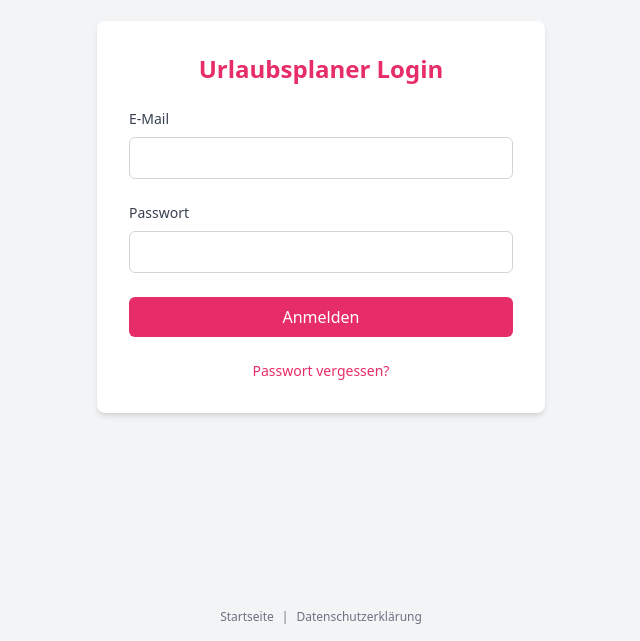
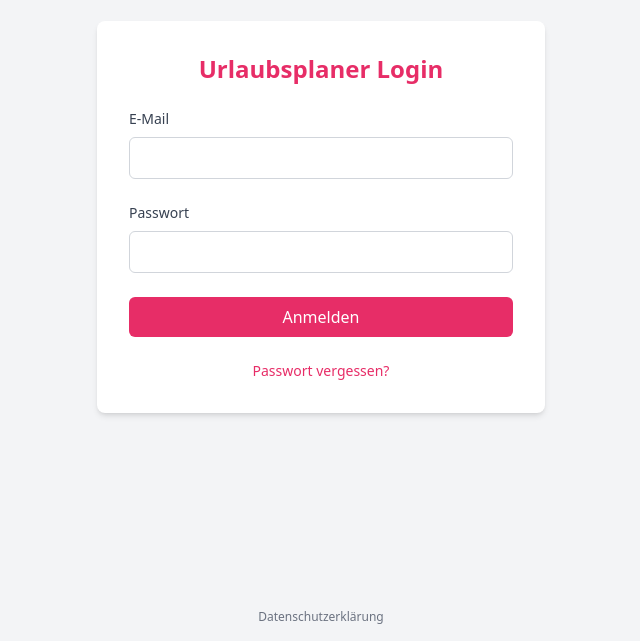
Before and after one commit to philipp-1337/urlaubsplanerV2, a React (Create React App) app: page /login in a window 1280 px wide. Shown: the part 159-800 px from the top of the page, without its empty margins (319-959 px from the left). Built offline with nearby package versions, Linux system fonts and the light colour scheme; no server answers.

Commit message:
footer adjustment

```diff
--- a/src/components/common/Footer.js
+++ b/src/components/common/Footer.js
@@ -5,10 +5,10 @@ const Footer = () => {
   return (
     <footer className="bg-gray-100 text-center py-4">
       <div className="text-xs text-gray-500">
-        <Link to="/" className="hover:text-primary px-2">
+        {/* <Link to="/" className="hover:text-primary px-2">
           Startseite
         </Link>
-        <span className="select-none">|</span>
+        <span className="select-none">|</span> */}
         {/* <Link to="/impressum" className="hover:text-primary px-2">
           Impressum
         </Link>
```
